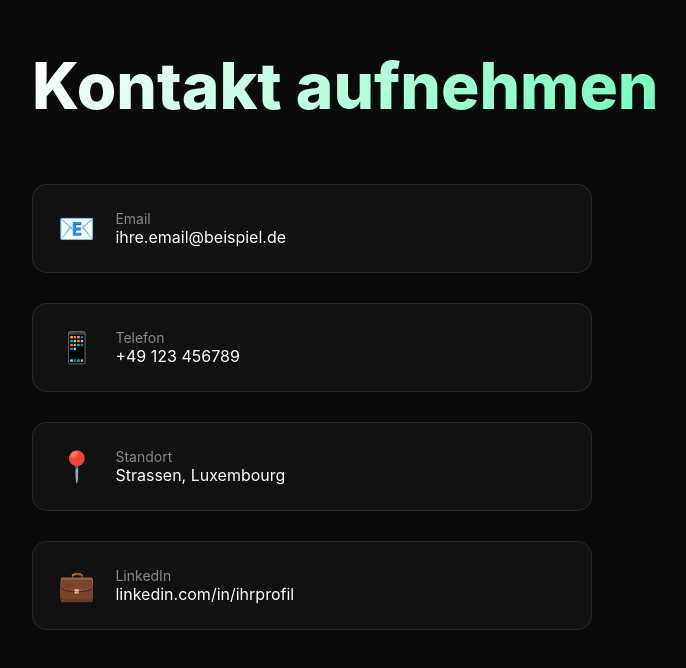
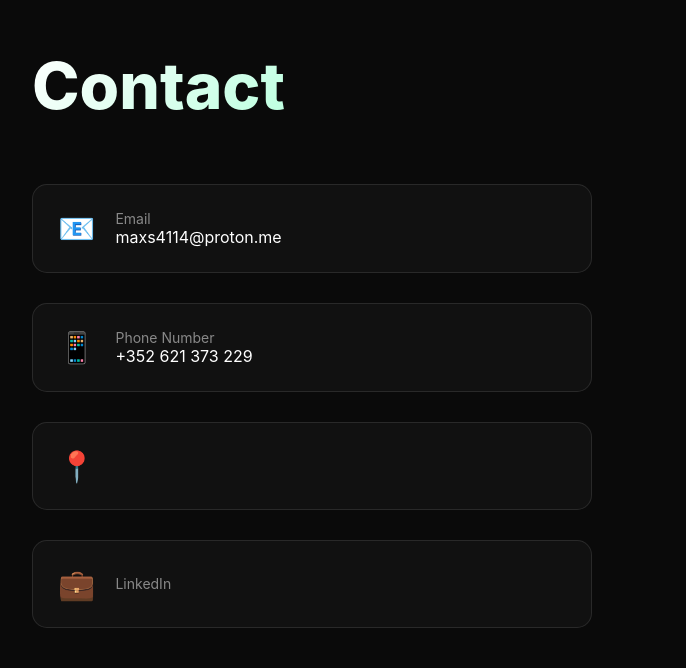
Before and after one commit to GoldKuchen0/SIMMA-EDU.github.io, a plain HTML site: page index.html in a window 1280 px wide. Shown: the part 3774-4442 px from the top of the page, without its empty margins (18-704 px from the left). Drawn offline with Linux system fonts and the light colour scheme.

Commit message:
Update contact section with English labels and details

```diff
--- a/index.html
+++ b/index.html
@@ -633,35 +633,31 @@
     </section>
 
     <section id="contact">
-        <h2 class="section-title">Kontakt aufnehmen</h2>
+        <h2 class="section-title">Contact</h2>
         <div class="contact-grid">
             <div class="contact-info">
                 <div class="contact-item">
                     <div class="contact-icon">📧</div>
                     <div>
                         <div style="color: rgba(255,255,255,0.5); font-size: 14px;">Email</div>
-                        <div>ihre.email@beispiel.de</div>
+                        <div>maxs4114@proton.me</div>
                     </div>
                 </div>
                 <div class="contact-item">
                     <div class="contact-icon">📱</div>
                     <div>
-                        <div style="color: rgba(255,255,255,0.5); font-size: 14px;">Telefon</div>
-                        <div>+49 123 456789</div>
+                        <div style="color: rgba(255,255,255,0.5); font-size: 14px;">Phone Number</div>
+                        <div>+352 621 373 229</div>
                     </div>
                 </div>
                 <div class="contact-item">
                     <div class="contact-icon">📍</div>
-                    <div>
-                        <div style="color: rgba(255,255,255,0.5); font-size: 14px;">Standort</div>
-                        <div>Strassen, Luxembourg</div>
-                    </div>
                 </div>
                 <div class="contact-item">
                     <div class="contact-icon">💼</div>
                     <div>
                         <div style="color: rgba(255,255,255,0.5); font-size: 14px;">LinkedIn</div>
-                        <div>linkedin.com/in/ihrprofil</div>
+                        <div></div>
                     </div>
                 </div>
             </div>
```
